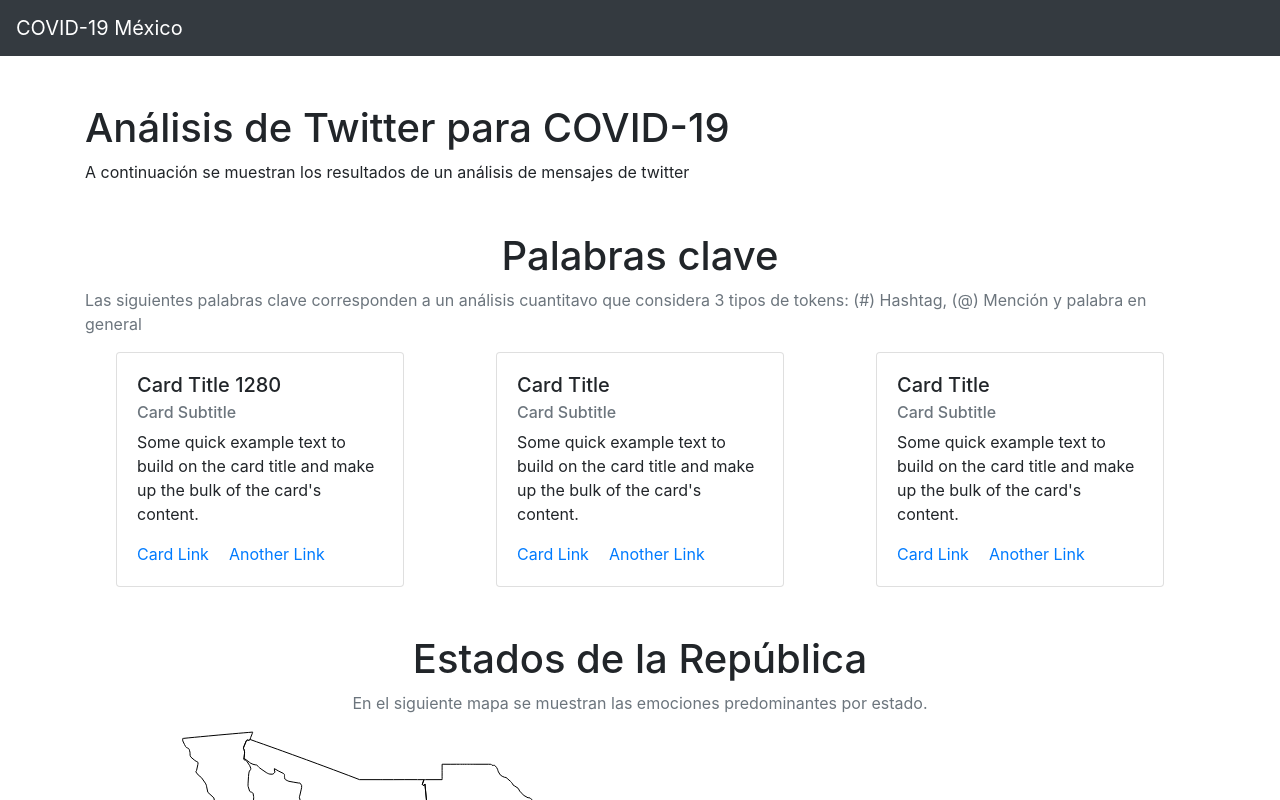
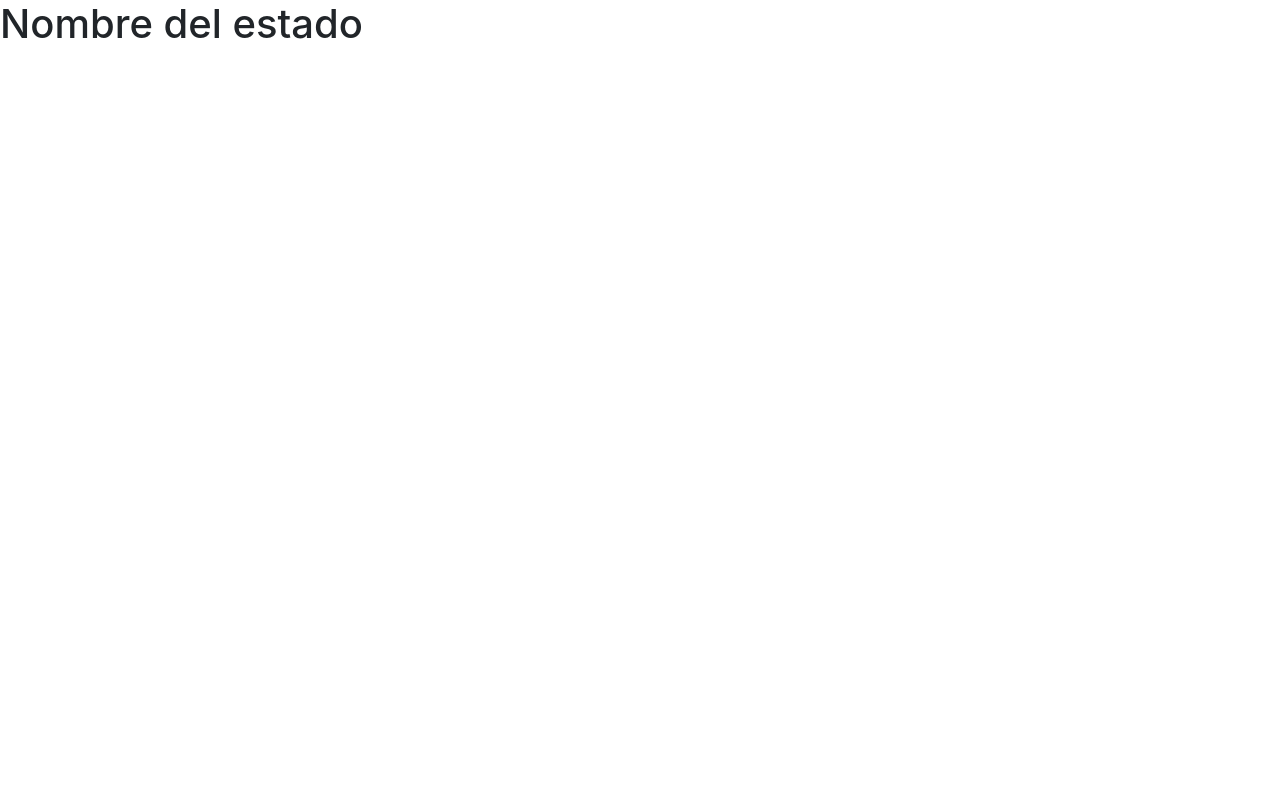
Before and after one commit to jgermanob/Mexico-COVID19, a React (Create React App) app: page /estados in a window 1280 px wide. Shown: the top 800 px of the page. Built offline with nearby package versions, Linux system fonts and the light colour scheme.

Commit message:
Se creó el componente Home.js el cual contiene la vista inicial de la página, se creó el componente StatesVisualization.js que contiene la pantalla para visualización de información por estados, finalmente, se creo el archivo Routes.js para permitir añadir rutas al proyecto

```diff
--- a/src/App.js
+++ b/src/App.js
@@ -5,73 +5,14 @@ import Cards from './Cards';
 import EmotionalRadar from './EmotionalRadar';
 import Footer from './Footer'
 import Container from 'react-bootstrap/Container';
-
+import Routes from './Routes'
 
 class App extends React.Component {
 
   render(){
 
     return (
-      <div>
-      <NavBar/>
-      <Container className='mt-5 mb-5'>
-
-        <div>
-          <h1>Análisis de Twitter para COVID-19</h1>
-          <p>
-            A continuación se muestran los resultados de un análisis de mensajes de twitter
-          </p>
-        </div>
-
-        <div className='mt-5 mb-5'>
-          <div className='d-flex justify-content-center'>
-            <h1> Palabras clave </h1>
-          </div>
-          <div className='d-flex justify-content-center text-secondary'>
-            <p>
-              Las siguientes palabras clave corresponden a un análisis cuantitavo que considera
-              3 tipos de tokens: (#) Hashtag, (@) Mención y palabra en general
-            </p>
-          </div>
-          <Cards/>
-        </div>
-
-        <div className='mt-5 mb-5'>
-          <div className='d-flex justify-content-center'>
-            <h1> Estados de la República </h1>
-          </div>
-          <div className='d-flex justify-content-center text-secondary'>
-            <p>
-              En el siguiente mapa se muestran las emociones predominantes por estado.
-
-            </p>
-          </div>
-          <WorldMap/>
-        </div>
-
-
-
-        <div className='mt-5 mb-5'>
-
-          <div className='d-flex justify-content-center'>
-            <h1> Emociones en redes sociales </h1>
-            </div>
-            <div className='d-flex justify-content-center text-secondary'>
-            <p>
-              El siguiente radar muestra las emociones que se han generado en el
-              discurso de tweets
-            </p>
-          </div>
-          <div className='d-flex justify-content-center text-secondary'>
-            <EmotionalRadar/>
-          </div>
-
-        </div>
-
-
-      </Container>
-      <Footer/>
-      </div>
+      <Routes/>
     );
   }
 }
--- /dev/null
+++ b/src/Home.js
@@ -0,0 +1,76 @@
+import React from 'react';
+import NavBar from './NavBar';
+import WorldMap from './WorldMap';
+import Cards from './Cards';
+import EmotionalRadar from './EmotionalRadar';
+import Footer from './Footer'
+import Container from 'react-bootstrap/Container';
+
+class Home extends React.Component{
+    render(){
+        return(
+            <div>
+            <NavBar/>
+            <Container className='mt-5 mb-5'>
+
+              <div>
+                <h1>Análisis de Twitter para COVID-19</h1>
+                <p>
+                  A continuación se muestran los resultados de un análisis de mensajes de twitter
+                </p>
+              </div>
+
+              <div className='mt-5 mb-5'>
+                <div className='d-flex justify-content-center'>
+                  <h1> Palabras clave </h1>
+                </div>
+                <div className='d-flex justify-content-center text-secondary'>
+                  <p>
+                    Las siguientes palabras clave corresponden a un análisis cuantitavo que considera
+                    3 tipos de tokens: (#) Hashtag, (@) Mención y palabra en general
+                  </p>
+                </div>
+                <Cards/>
+              </div>
+
+              <div className='mt-5 mb-5'>
+                <div className='d-flex justify-content-center'>
+                  <h1> Estados de la República </h1>
+                </div>
+                <div className='d-flex justify-content-center text-secondary'>
+                  <p>
+                    En el siguiente mapa se muestran las emociones predominantes por estado.
+
+                  </p>
+                </div>
+                <WorldMap/>
+              </div>
+
+
+
+              <div className='mt-5 mb-5'>
+
+                <div className='d-flex justify-content-center'>
+                  <h1> Emociones en redes sociales </h1>
+                  </div>
+                  <div className='d-flex justify-content-center text-secondary'>
+                  <p>
+                    El siguiente radar muestra las emociones que se han generado en el
+                    discurso de tweets
+                  </p>
+                </div>
+                <div className='d-flex justify-content-center text-secondary'>
+                  <EmotionalRadar/>
+                </div>
+
+              </div>
+
+
+            </Container>
+            <Footer/>
+            </div>
+        );
+    }
+}
+
+export default Home;
--- /dev/null
+++ b/src/Routes.js
@@ -0,0 +1,15 @@
+import React from 'react';
+import {Switch, Route} from 'react-router-dom';
+import Home from './Home';
+import StatesVisualization from './StatesVisualization';
+
+const Routes = () => {
+    return(
+        <Switch>
+            <Route exact path='/' component={Home}/>
+            <Route path='/estados' component={StatesVisualization}/>
+        </Switch>
+    );
+}
+
+export default Routes;
--- /dev/null
+++ b/src/StatesVisualization.js
@@ -0,0 +1,13 @@
+import React from 'react';
+
+class StatesVisualization extends React.Component{
+    render(){
+        return(
+            <div>
+                <h1>Nombre del estado</h1>
+            </div>
+        );
+    }
+}
+
+export default StatesVisualization;
--- a/src/index.js
+++ b/src/index.js
@@ -5,9 +5,12 @@ import App from './App';
 import 'bootstrap/dist/css/bootstrap.min.css';
 import * as serviceWorker from './serviceWorker';
 
+//Browser Router
+import {BrowserRouter} from 'react-router-dom';
+
 ReactDOM.render(
   <React.StrictMode>
-    <App />
+    <BrowserRouter> <App /> </BrowserRouter>
   </React.StrictMode>,
   document.getElementById('root')
 );
```
